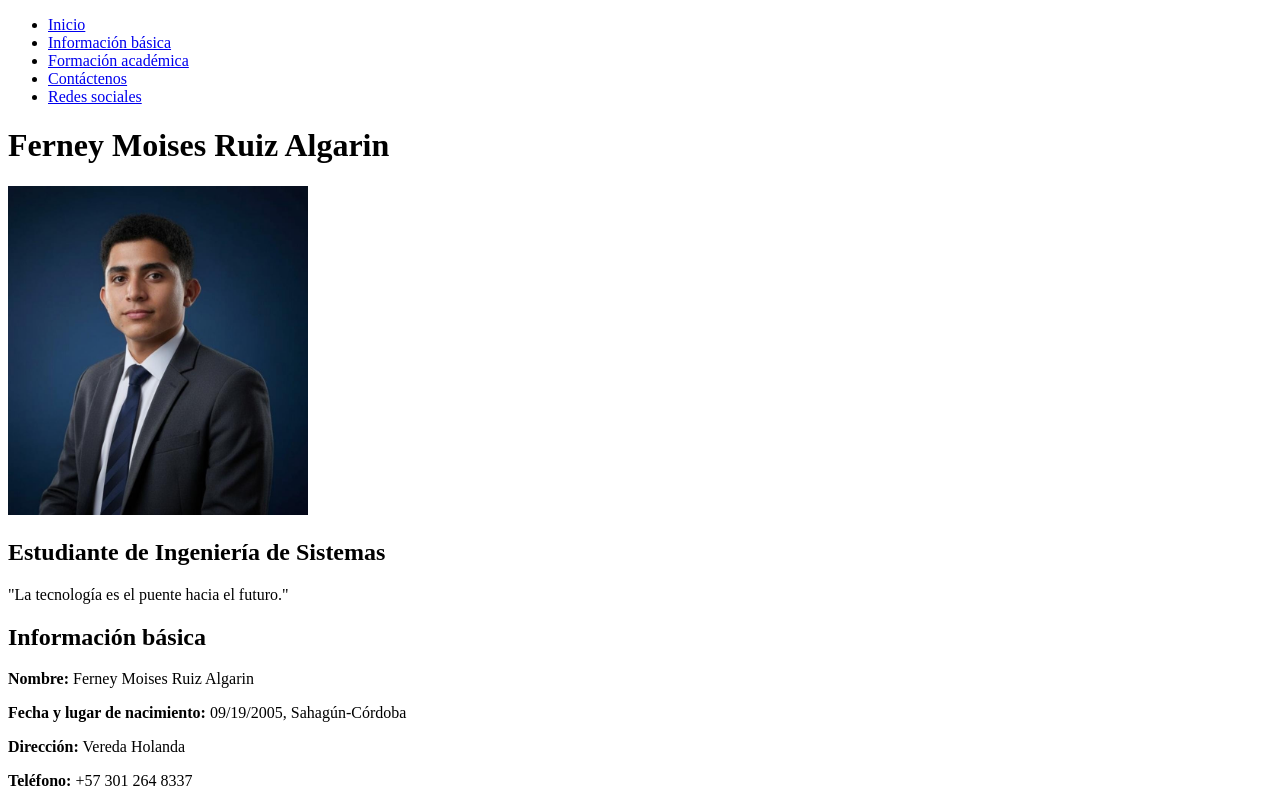
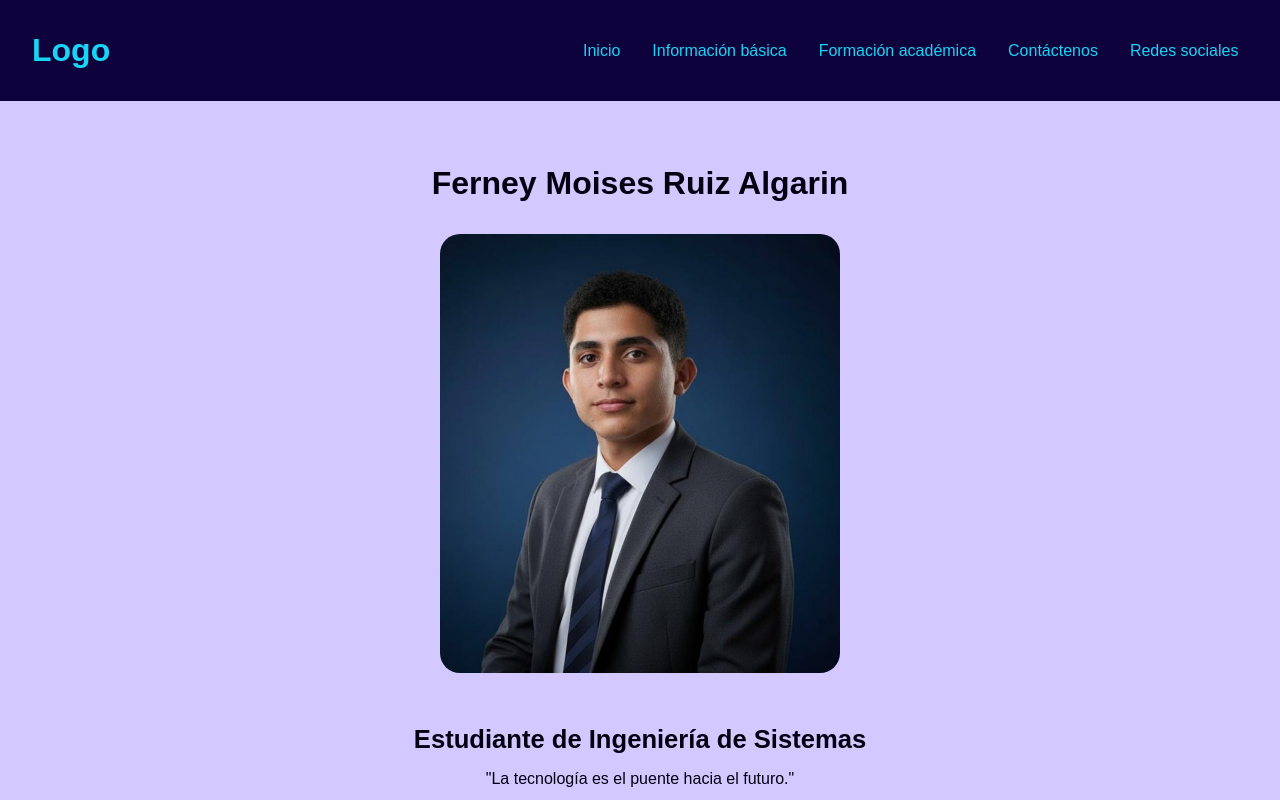
Before and after one commit to FerneyRuiz/porfoliobasico.github.io, a plain HTML site: page index.html in a window 1280 px wide. Shown: the top 800 px of the page. Drawn offline with Linux system fonts and the light colour scheme.

Commit message:
Actualizacion de css
Le agrego el css

```diff
--- /dev/null
+++ b/estilo.css
@@ -0,0 +1,115 @@
+* {
+    margin: 0;
+    padding: 0;
+    box-sizing: border-box;
+    font-family: 'Poppins', sans-serif;
+}
+
+:root {
+    --color-azul-oscuro: #0d023b;
+    --color-azul-claro: #2a07b6;
+    --color-azul-cielo: #18d4f5;
+    --color-blanco: #d3c8ff;
+    --color-negro: #03000f;
+}
+
+html {
+    scroll-behavior: smooth;
+}
+
+header {
+    display: flex;
+    width: 100%;
+    height: auto;
+    padding: 2rem;
+    background-color: var(--color-azul-oscuro);
+    justify-content: space-between;
+}
+
+.logo {
+    font-weight: 700;
+    font-size: 2rem;
+    padding-right: 2rem;
+}
+
+.logo a {
+    color: var(--color-azul-cielo);
+    text-decoration: none;
+}
+.menu-navegacion ul {
+    display: flex;
+    padding: 0.6rem;
+    gap: 2rem;
+}
+
+.menu-navegacion .link-navegacion li {
+    list-style: none;
+    display: flex;
+    align-items: center;
+    justify-content: center;
+    gap: 0.5rem;
+}
+
+.menu-navegacion .link-navegacion a {
+    text-decoration: none;
+    color: var(--color-azul-cielo);
+    font-size: 1rem;
+}
+
+section {
+    width: 100%;
+    height: auto;
+    padding: 4rem;
+    background-color: var(--color-blanco);
+    color: var(--color-negro);
+}
+
+section#inicio {
+    text-align: center;
+}
+
+section h1 {
+    font-size: 2rem;
+    font-weight: 700;
+    margin-bottom: 2rem;
+}
+
+section img {
+    width:400px;
+    height: auto;
+    border-radius: 20px;
+    margin-bottom: 2rem;
+}
+
+section h2 {
+    font-size: 1.6rem;
+    font-weight: 600;
+    margin: 1rem;
+    text-align: center;
+}
+
+section p {
+    font-size: 1rem;
+}
+
+footer {
+    background-color: var(--color-azul-oscuro);
+    color: var(--color-blanco);
+    padding: 2rem 1.6rem;
+    text-align: center;
+}
+
+footer .links a {
+    text-decoration: none;
+    color: var(--color-azul-cielo);
+    margin: 1rem;
+}
+
+footer .links {
+    list-style: none;
+    padding: 1rem;
+}
+
+footer .links li {
+    padding: 0.4rem;
+}
--- a/index.html
+++ b/index.html
@@ -5,13 +5,18 @@
     <meta charset="UTF-8">
     <meta name="viewport" content="width=device-width, initial-scale=1.0">
     <title>Mi portafolio - Ferney Ruiz</title>
+    <link rel="stylesheet" href="estilo.css">
 </head>
 
 <body>
 
     <!-- Menú de navegación -->
+    <header class="menu-navegacion">
+        <div class="logo">
+            <a href="#">Logo</a>
+        </div>
         <nav>
-        <ul>
+            <ul class="link-navegacion">
                 <li><a href="#inicio">Inicio</a></li>
                 <li><a href="#info-basica">Información básica</a></li>
                 <li><a href="#formacion">Formación académica</a></li>
@@ -19,14 +24,15 @@
                 <li><a href="#redes">Redes sociales</a></li>
             </ul>
         </nav>
+    </header>
 
     <!-- Encabezado -->
-    <header id="inicio">
+    <section id="inicio">
         <h1>Ferney Moises Ruiz Algarin</h1>
-        <img src="img/foto-perfil.jpeg" alt="Fotografía personal" width="300">
+        <img src="img/foto-perfil.jpeg" alt="Fotografía personal">
         <h2>Estudiante de Ingeniería de Sistemas</h2>
         <p>"La tecnología es el puente hacia el futuro."</p>
-    </header>
+    </section>
 
     <!-- Información básica -->
     <section id="info-basica">
@@ -46,7 +52,8 @@
         <h2>Formación académica</h2>
         <ul>
             <li><strong>Bachillerato:</strong> INERASA (2016 - 2022)</li>
-            <li><strong>Pregrado:</strong> Actualmente cursando VI semestre de Ingeniería de Sistemas en Universidad de Córdoba
+            <li><strong>Pregrado:</strong> Actualmente cursando VI semestre de Ingeniería de Sistemas en Universidad de
+                Córdoba
                 (2023 - presente)</li>
         </ul>
 
@@ -124,7 +131,7 @@
     <!-- Footer con redes sociales -->
     <footer id="redes">
         <h2>Redes sociales</h2>
-        <ul>
+        <ul class="links">
             <li><a href="https://github.com/tuperfil" target="_blank">GitHub</a></li>
             <li><a href="https://facebook.com/ferneyruiz" target="_blank">Facebook</a></li>
             <li><a href="https://instagram.com/ferneymra" target="_blank">Instagram</a></li>
```
Also changed, not shown: Link de pagina web.txt (added). Lines whose indentation alone changed are shown as unchanged.
